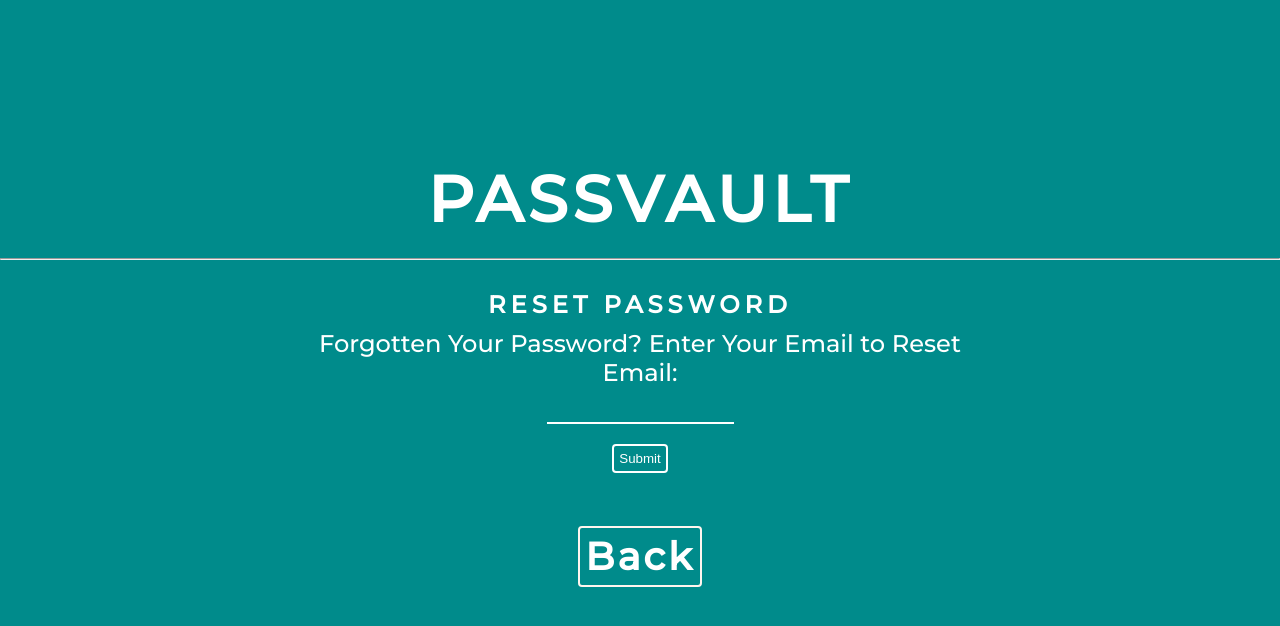
After one commit to satya-sudo/PASSVAULT_WEB, a Django app: page /reset_password in a window 1280 px wide. The commit adds this page. Shown: the top 626 px of the page. Run offline with Django 3.2, Linux system fonts and the light colour scheme.

Commit message:
password reset client added

```diff
--- /dev/null
+++ b/passvault/templates/passvault/reset_1.html
@@ -0,0 +1,16 @@
+{% extends "passvault/layout.html" %}
+
+{% block body %}
+    <form  method="post"  name='reset-form' class="form-login">
+        <h4>Reset Password</h4>
+        <p> Forgotten Your Password? Enter Your Email to Reset</p>
+        {% csrf_token %}
+        {{form}}
+
+        <input id="sbutton" type="submit" value="Submit">
+
+    </form>
+    <ul class="nav-links">
+        <li><a href="{% url 'index'%}">Back</a></li>
+    </ul>
+{% endblock %}
--- a/passvault/templates/passvault/signin.html
+++ b/passvault/templates/passvault/signin.html
@@ -11,6 +11,7 @@
         <input id="username" name="username" type="text" placeholder="Username">
         <input id="password" name="password" type="password" placeholder="Password">
         <input id="sbutton" type="submit" value="Log-In">
+        <a href="{url 'reset_password' }">Forgot Ur Password?</a>
 
     </form>
     <ul class="nav-links">
--- a/passvault/urls.py
+++ b/passvault/urls.py
@@ -1,9 +1,10 @@
 from django.urls import path
 from . import views
+from django.contrib.auth import  views as auth_views
+
 
 urlpatterns = [
     path("",views.index,name='index'),
-    path("TC",views.TC,name='TC'),
     path("login",views.login_view,name='login_view'),
     path("signup",views.register,name='register'),
     path('logout',views.logout_view,name='logout_view'),
@@ -11,4 +12,11 @@ urlpatterns = [
     path('AddCred',views.AddCred,name='AddCred'),
     path('search',views.search,name='search'),
     path('getAllPasswords',views.getallpassword,name='getallpassword'),
+
+    path('reset_password',auth_views.PasswordResetView.as_view(template_name="passvault/reset_1.html"),name="reset_password"),
+    path('resent_password_sent',auth_views.PasswordResetDoneView.as_view(template_name="passvault/reset_2.html"),name="password_reset_done"),
+    path('reset/<uidb64>/<token>/',auth_views.PasswordResetConfirmView.as_view(template_name="passvault/reset_3.html"),name="password_reset_confirm"),
+    path('reset_password_complete',auth_views.PasswordResetCompleteView.as_view(template_name="passvault/reset_4.html"),name="password_reset_complete"),
+
+
 ]
```
Also changed, not shown: passvault/templates/passvault/reset_2.html (added, +13 -0 lines), passvault/templates/passvault/reset_3.html (added, +15 -0 lines), passvault/templates/passvault/reset_4.html (added, +9 -0 lines), pms/settings.py (+9 -0 lines).
